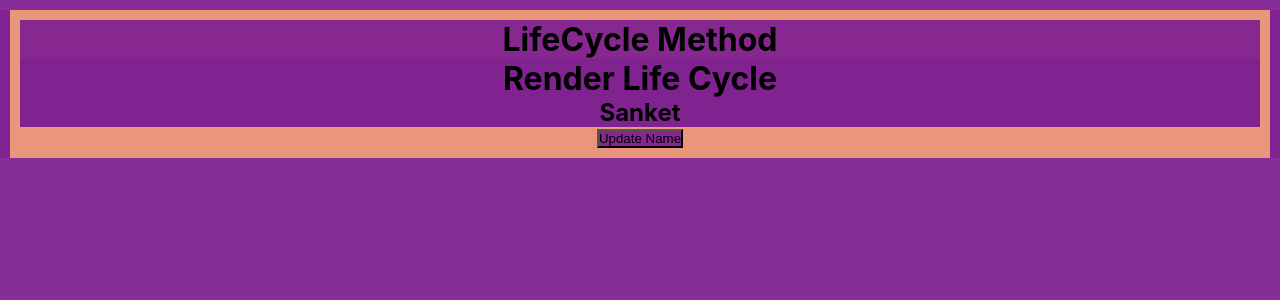
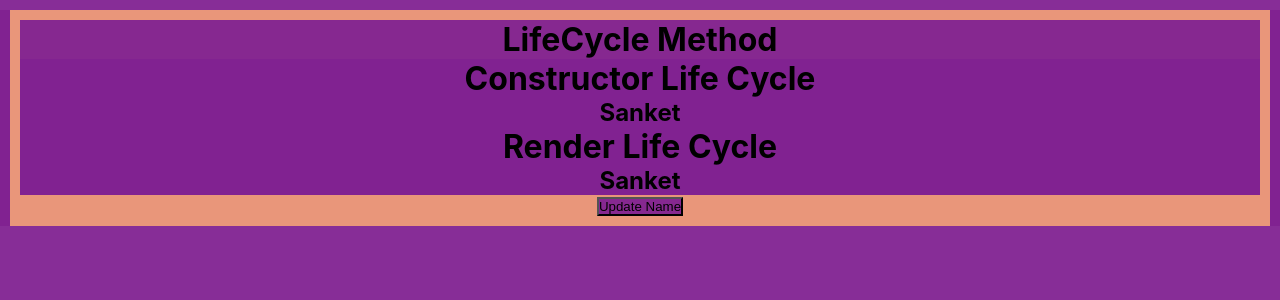
Before and after one commit to sanketpujari33/Full-Stack-Develaper, a React (Create React App) app in the folder Web-Technologies/React-Js/blog/: page / in a window 1280 px wide. Shown: the top 300 px of the page. Built offline with nearby package versions, Linux system fonts and the light colour scheme.

Commit message:
Render Life Cycle

```diff
--- a/Web-Technologies/React-Js/blog/src/components/LifeCycleMethod/LifeCycleMethod.js
+++ b/Web-Technologies/React-Js/blog/src/components/LifeCycleMethod/LifeCycleMethod.js
@@ -1,17 +1,14 @@
 import React, { useState } from "react";
-// import { CunstructorLifeCycle } from './CunstructorLifeCycle';
+import { CunstructorLifeCycle } from './CunstructorLifeCycle';
 import { RenderLifeCyle } from "./RenderLifeCyle";
 
 function LifeCycleMethod() {
-    const [name, setName] = useState("Sanket");
+  const [name, setName] = useState("Sanket");
   return (
     <div style={{ margin: 10, padding: 10, backgroundColor: "darksalmon" }}>
-      <h1>LifeCycle Method</h1>
-      {/* <CunstructorLifeCycle/>*/}
+      <h1>LifeCycle Method</h1><CunstructorLifeCycle/>
       <RenderLifeCyle name={name} />
-      <button onClick={() => setName("SanketPujari")}>
-        Update Name
-      </button>
+      <button onClick={() => setName("SanketPujari")}>Update Name</button>
     </div>
   );
 }
```
